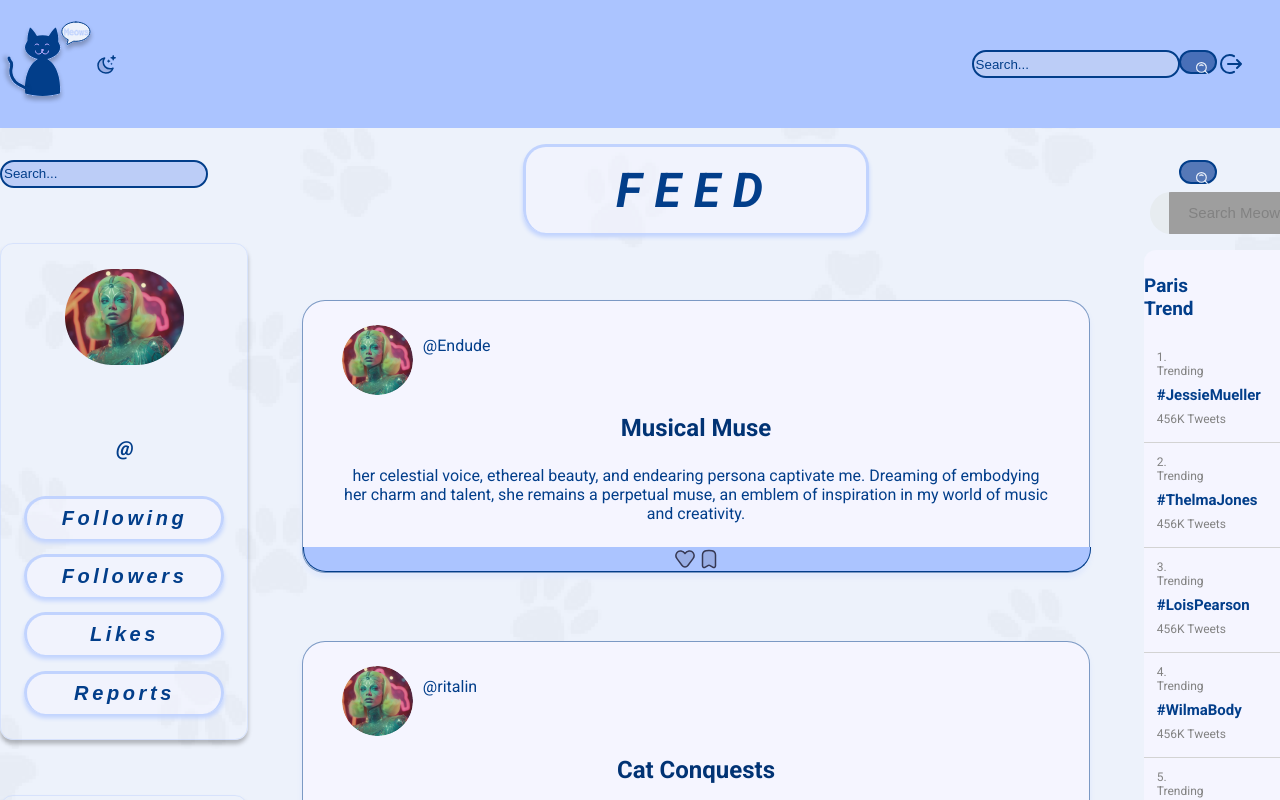
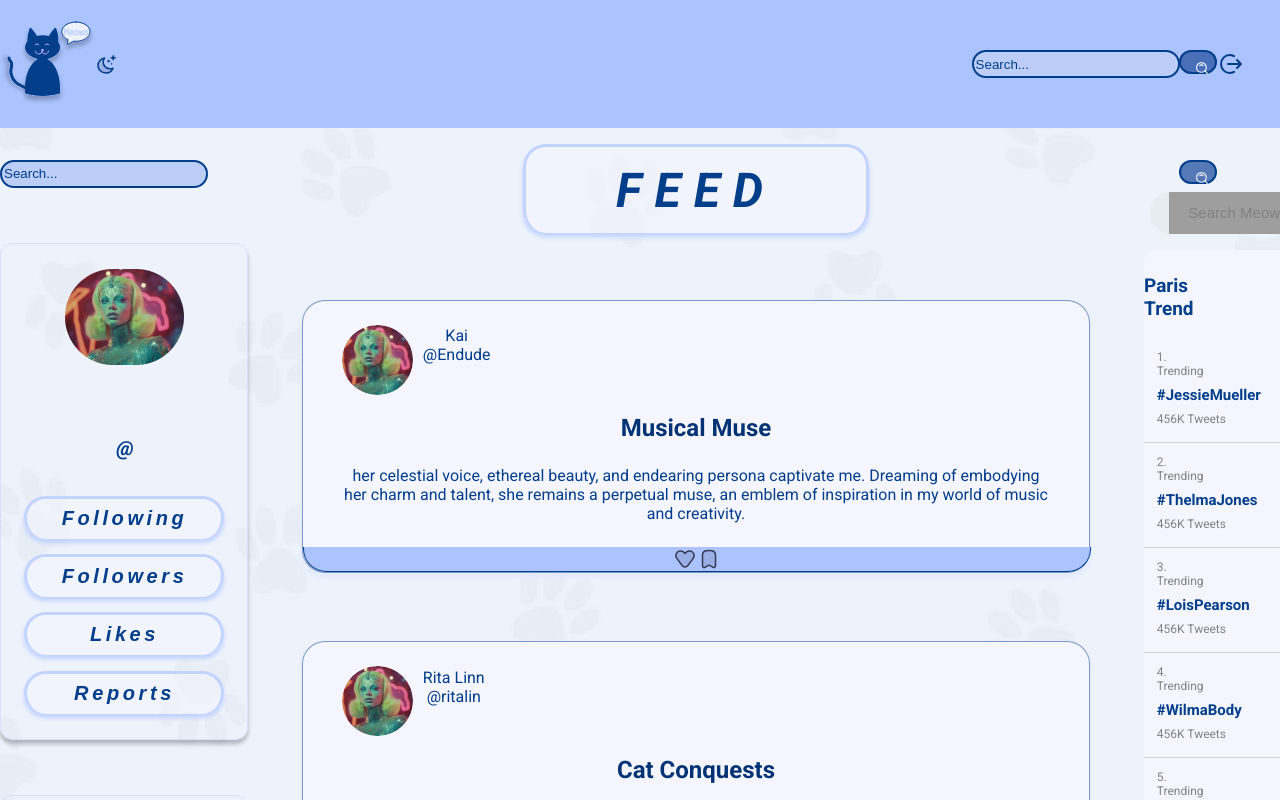
Before and after one commit to LeahJKH/Meows, a React (Vite) app: page / in a window 1280 px wide. Shown: the top 800 px of the page. Built offline with nearby package versions, Linux system fonts and the light colour scheme; grey boxes are pictures that could not be loaded.

Commit message:
FINALLYYYY

```diff
--- a/src/Pages/LandingPage.tsx
+++ b/src/Pages/LandingPage.tsx
@@ -64,7 +64,7 @@ export default function LandingPage() {
             title={post.title}
             content={post.content}
             username={user.username}
-            nickname={user.name}
+            name={user.name}
           />
         );
       }
--- a/src/Pages/UserProfilePage/userProfile.tsx
+++ b/src/Pages/UserProfilePage/userProfile.tsx
@@ -5,6 +5,7 @@ import { PostInfo } from "../../Data/posts";
 import { useTheme } from "../../ThemeContext";
 import EditSvg from "../../assets/Icons/Edit";
 import MoreSvg from "../../assets/Icons/More";
+import userData from "../../Data/user.json"
 
 export function UserProfile() {
   // State for darkMode theme
@@ -153,8 +154,8 @@ export function UserProfile() {
 
       <div className={styles.userActivityFeed}>
         <PostCard
-          username=""
-          nickname=""
+          username={userData[1].username}
+          name={userData[1].name}
           key={PostInfo[1].id}
           title={PostInfo[1].title}
           content={PostInfo[1].content}
```
